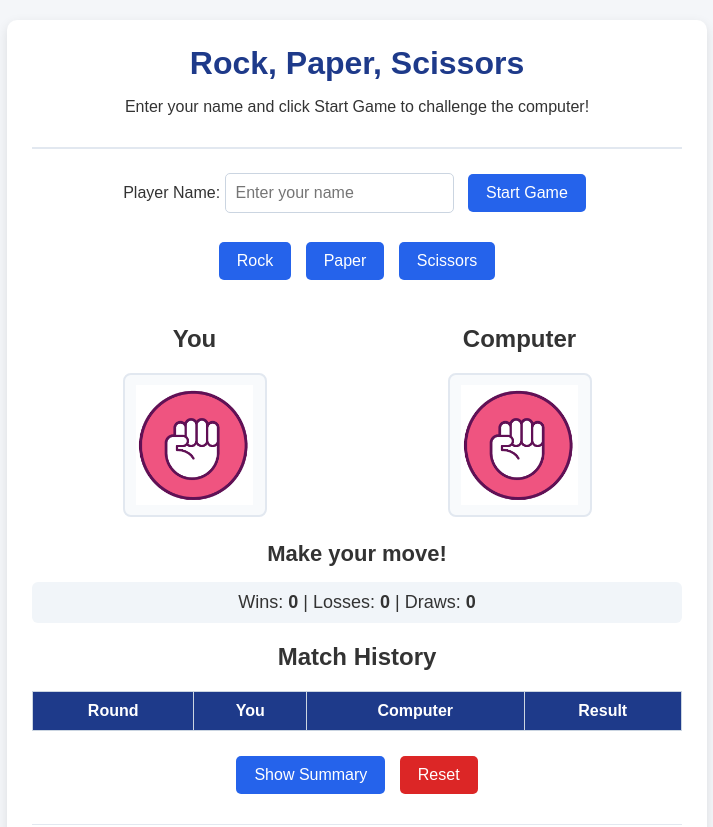
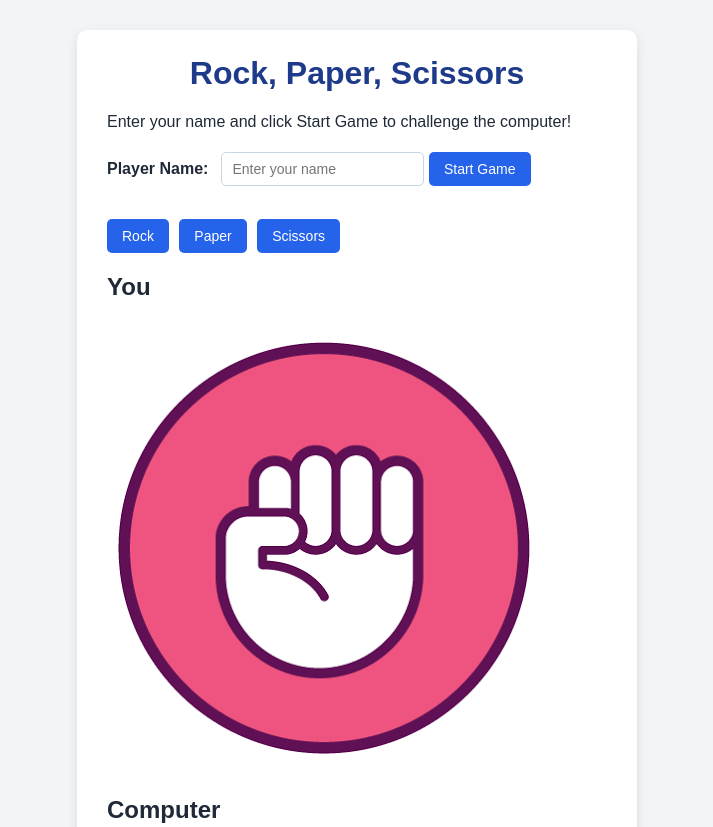
Before and after one commit to amilanajihahaminordin-commits/S80965_CSF3133_K2, a plain HTML site: page LAB6/lab6_ExerA.html in a window 1280 px wide. Shown: the top 827 px of the page, without its empty margins (283-996 px from the left). Drawn offline with Linux system fonts and the light colour scheme.

Commit message:
Add files via upload

```diff
--- a/LAB6/style.css
+++ b/LAB6/style.css
@@ -1,65 +1,56 @@
-/* General page layout and font styling */
+/* General page layout and container styling */
 body {
     font-family: Arial, sans-serif;
-    background-color: #f4f6f9;
-    color: #333;
+    background-color: #f3f4f6;
+    color: #1f2937;
     margin: 0;
-    padding: 20px;
+    padding: 30px;
     display: flex;
     justify-content: center;
 }
 
 .container {
     background-color: #ffffff;
-    max-width: 650px;
+    max-width: 500px;
     width: 100%;
-    padding: 25px;
+    padding: 25px 30px;
     border-radius: 10px;
     box-shadow: 0 4px 12px rgba(0, 0, 0, 0.1);
-    text-align: center;
 }
 
-/* Header styling */
-header {
-    border-bottom: 2px solid #e2e8f0;
-    padding-bottom: 15px;
-    margin-bottom: 20px;
+h1 {
+    text-align: center;
+    color: #1e3a8a;
+    margin-top: 0;
 }
 
-header h1 {
-    margin: 0 0 8px 0;
-    color: #1e3a8a;
+/* Form inputs and labels */
+label {
+    display: inline-block;
+    width: 110px;
+    font-weight: bold;
+    margin-bottom: 12px;
 }
 
-/* Player input section */
-.player-section {
-    margin-bottom: 20px;
+input[type="text"] {
+    padding: 8px 10px;
+    border: 1px solid #cbd5e1;
+    border-radius: 5px;
+    font-size: 14px;
+    margin-bottom: 12px;
 }
 
-.player-section input {
-    padding: 10px;
-    font-size: 16px;
-    border: 1px solid #cbd5e1;
-    border-radius: 5px;
-    margin-right: 5px;
-}
-
-#welcomeMsg {
-    font-weight: bold;
-    color: #1e3a8a;
-    margin-top: 10px;
-}
-
-/* Button styling with hover effect */
+/* Button styling and hover effect */
 button {
-    padding: 10px 18px;
-    font-size: 16px;
+    padding: 9px 15px;
+    font-size: 14px;
     background-color: #2563eb;
-    color: white;
+    color: #ffffff;
     border: none;
     border-radius: 5px;
     cursor: pointer;
-    margin: 5px;
+    margin-top: 5px;
+    margin-right: 6px;
     transition: background-color 0.2s ease;
 }
 
@@ -67,51 +58,26 @@ button:hover {
     background-color: #1d4ed8;
 }
 
-.reset-btn {
-    background-color: #dc2626;
+/* Result and timestamp text */
+#result {
+    font-size: 18px;
+    font-weight: bold;
+    margin-top: 18px;
+    margin-bottom: 6px;
 }
 
-.reset-btn:hover {
-    background-color: #b91c1c;
+#checkedTime {
+    font-size: 13px;
+    color: #6b7280;
+    margin-top: 0;
+    margin-bottom: 16px;
 }
 
-/* Fixed size for Rock, Paper, Scissors images */
-.display-area {
-    display: flex;
-    justify-content: space-around;
-    margin: 20px 0;
-}
-
-.choice-box img {
-    width: 120px;
-    height: 120px;
-    object-fit: contain;
-    border: 2px solid #e2e8f0;
-    border-radius: 8px;
-    padding: 10px;
-    background-color: #f8fafc;
-}
-
-/* Result announcement and scoreboard */
-#result {
-    font-size: 22px;
-    font-weight: bold;
-    margin: 15px 0;
-}
-
-.scoreboard {
-    font-size: 18px;
-    background-color: #f1f5f9;
-    padding: 10px;
-    border-radius: 6px;
-    margin-bottom: 20px;
-}
-
-/* History table styling */
+/* Grade table styling (borders, padding, header background) */
 table {
     width: 100%;
     border-collapse: collapse;
-    margin: 15px 0 20px 0;
+    margin-top: 15px;
 }
 
 th, td {
@@ -122,25 +88,9 @@ th, td {
 
 th {
     background-color: #1e3a8a;
-    color: white;
+    color: #ffffff;
 }
 
 tr:nth-child(even) {
     background-color: #f8fafc;
 }
-
-/* Summary text and footer styling */
-#summary {
-    font-weight: bold;
-    font-size: 17px;
-    color: #0f172a;
-    margin-top: 12px;
-}
-
-footer {
-    margin-top: 25px;
-    padding-top: 15px;
-    border-top: 1px solid #e2e8f0;
-    font-size: 14px;
-    color: #64748b;
-}
```
Also changed, not shown: LAB6/grade.html (added, +39 -0 lines), LAB6/grade.js (added, +99 -0 lines), LAB6/TestGrade.png (added).
